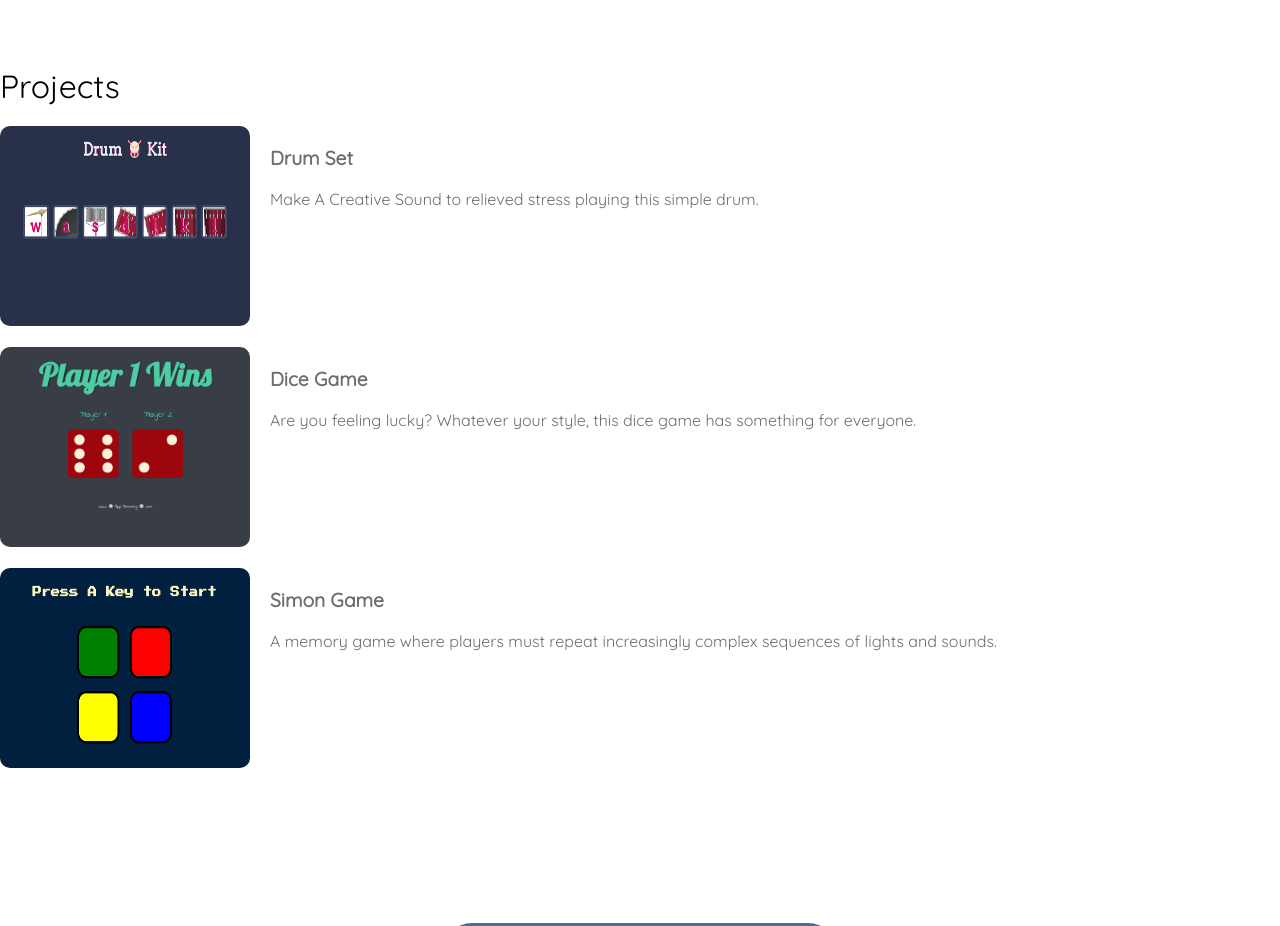
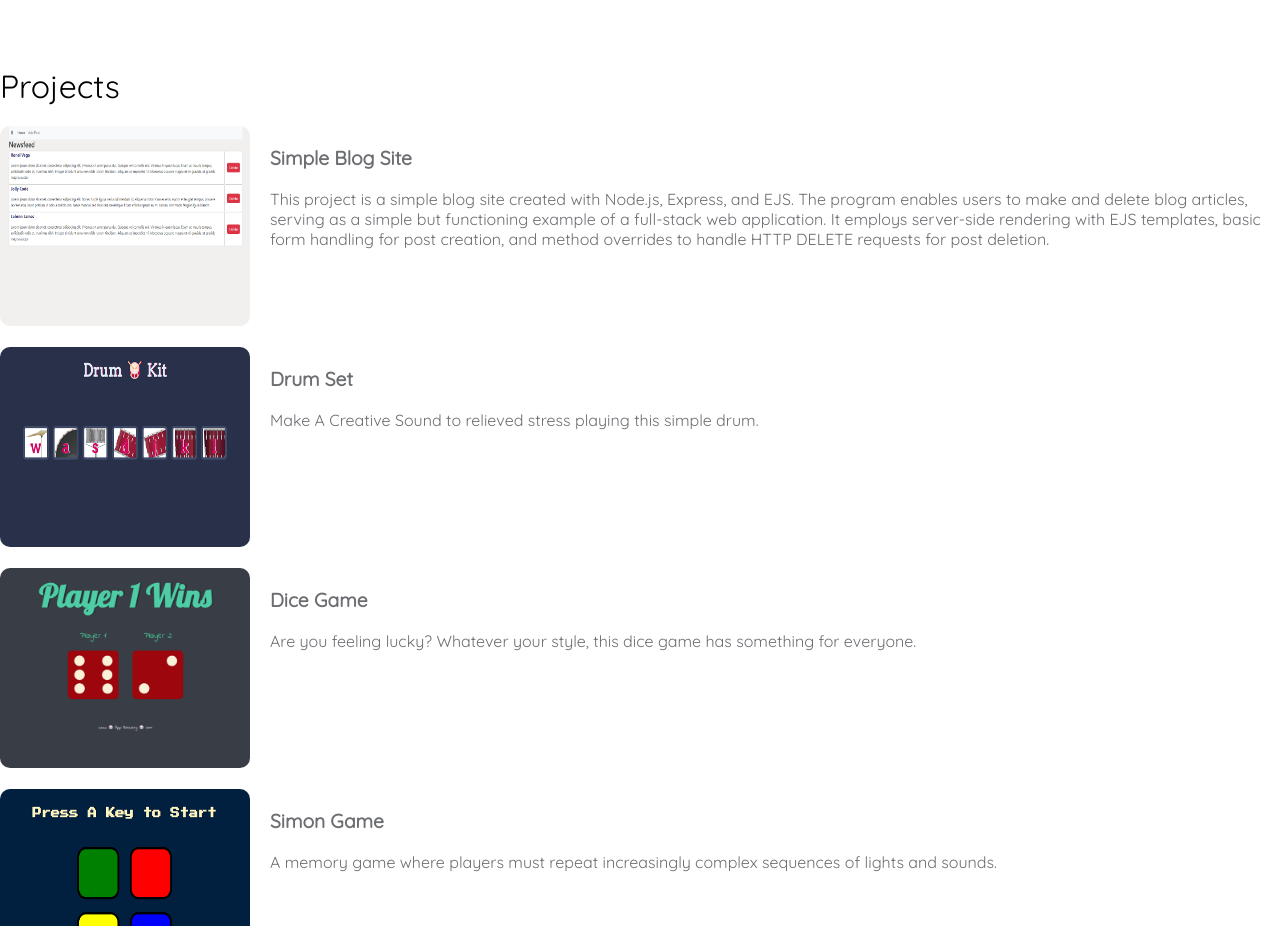
Before and after one commit to vegaronel/portfolio-ronel, a plain HTML site: page index.html in a window 1280 px wide. Shown: the part 1360-2286 px from the top of the page. Drawn offline with nearby package versions, Linux system fonts and the light colour scheme; a web font is replaced by a local one.

Commit message:
Added Blog Site

```diff
--- a/index.html
+++ b/index.html
@@ -153,6 +153,23 @@
       <section id="proj">
         <p class="project-text">Projects</p>
         <div class="project-container reveal">
+          <a href="https://ronelvega19.github.io">
+            <div class="project-card">
+              <div class="project-image card1">
+                <img class="drum-image" src="images/Picture1.png" alt="" />
+              </div>
+
+              <div class="info card1">
+                <p class="txt-title">Simple Blog Site</p>
+                <p class="txt">
+                  This project is a simple blog site created with Node.js, Express, and EJS. The program enables users to make and delete blog articles,
+                  serving as a simple but functioning example of a full-stack web application. It employs server-side rendering with EJS templates,
+                  basic form handling for post creation, and method overrides to handle HTTP DELETE requests for post deletion.
+                </p>
+              </div>
+            </div>
+          </a>
+
           <a href="https://ronelvega19.github.io/drum-project/">
             <div class="project-card">
               <div class="project-image card1">
@@ -194,17 +211,12 @@
               <div class="info">
                 <p class="txt-title">Simon Game</p>
                 <p class="txt">
-                  A memory game where players must repeat increasingly complex sequences of lights and sounds.
+                  A memory game where players must repeat increasingly complex
+                  sequences of lights and sounds.
                 </p>
               </div>
             </div>
           </a>
-
-
-
-
-
-
         </div>
       </section>
 
@@ -212,7 +224,12 @@
       <section id="contact">
         <div class="contact-container">
           <a href="https://github.com/ronelvega19">
-            <button class="btn-me" type="button"><p><span class="looking-span">Looking</span> for a Front End Web Developer?</p></button>
+            <button class="btn-me" type="button">
+              <p>
+                <span class="looking-span">Looking</span> for a Front End Web
+                Developer?
+              </p>
+            </button>
           </a>
           <h2 class="ready-text">
             Ready to start a project or have a question? Feel free to get in
```
Also changed, not shown: images/Picture1.png (added).
